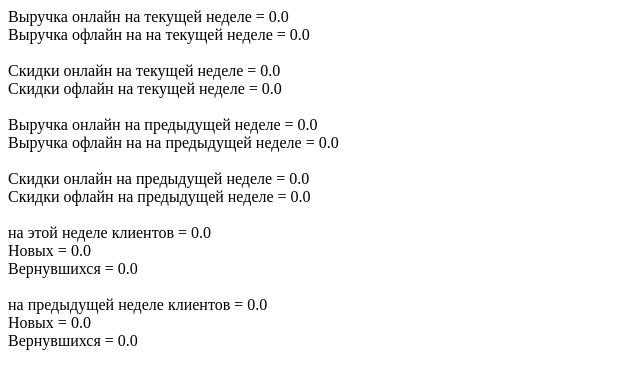
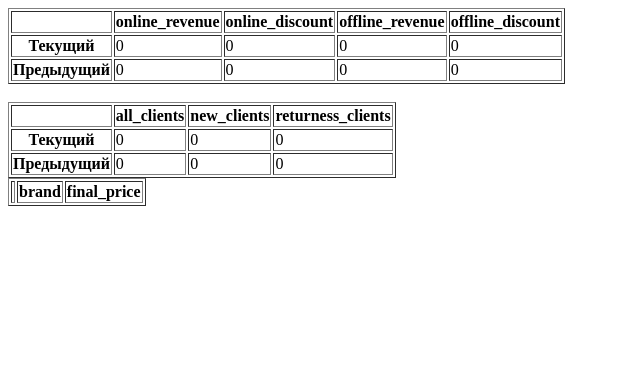
Before and after one commit to ShashkinRoman/beauty_market, a Django app: page / in a window 1280 px wide. Shown: the top 389 px of the page, without its empty margins (0-640 px from the left). Run offline with Django 3.2, Linux system fonts and the light colour scheme; data that the repository does not hold is empty.

Commit message:
add revenue by brands

```diff
--- a/beauty_market/settings.py
+++ b/beauty_market/settings.py
@@ -6,7 +6,7 @@ Generated by 'django-admin startproject' using Django 3.1.7.
 For more information on this file, see
 https://docs.djangoproject.com/en/3.1/topics/settings/
 
-For the full list of settings and their values, see
+For the full list of settings and their values, seebeautybox_crm@127.0.0.1
 https://docs.djangoproject.com/en/3.1/ref/settings/
 """
 import os
--- a/product_analytics/models.py
+++ b/product_analytics/models.py
@@ -1008,7 +1008,8 @@ class MarketProductItems(models.Model):
 
 class MarketProductParameters(models.Model):
     parameterid = models.AutoField(db_column='parameterID', primary_key=True)  # Field name made lowercase.
-    marketgroupid = models.ForeignKey(MarketProductGroups, models.DO_NOTHING, db_column='marketGroupID')  # Field name made lowercase.
+    marketgroupid = models.ForeignKey(MarketProductGroups, models.DO_NOTHING,
+                                      db_column='marketGroupID', related_name='rn_market_product_parameters')  # Field name made lowercase.
     name = models.CharField(max_length=255, blank=True, null=True)
     value = models.CharField(max_length=255, blank=True, null=True)
     created_at = models.DateTimeField(blank=True, null=True)
--- a/product_analytics/urls.py
+++ b/product_analytics/urls.py
@@ -2,5 +2,6 @@ from django.urls import path
 from product_analytics import views
 
 urlpatterns = [
-    path('', views.dashboard)
+    path('', views.dashboard),
+    path('revenue/', views.table_brands_revenue)
 ]
--- a/product_analytics/utils.py
+++ b/product_analytics/utils.py
@@ -15,9 +15,11 @@ from datetime import datetime, timedelta, date
 from calendar import monthrange
 from product_analytics.models import MarketOrdersProducts, MarketOrders
 from django.db.models import Count
+import pandas as pd
+from IPython.display import display, HTML
 
 
-def previous_period(currently_date: date, period: str):
+def count_currently_and_previous_date(currently_date: date, period: str):
     """
     count for currently and previous start an end dates for week, month, year
     :param currently_date: 2020-03-18
@@ -115,19 +117,47 @@ def count_active_clients_for_period(start_date: date, end_date: date,):
             }
 
 
+def revenue_by_brands(start_date: date, end_date:date):
+    orders = MarketOrdersProducts.objects.filter(
+        productid__marketgroupid__rn_market_product_parameters__name="Бренд").filter(orderid__status=4).filter(
+        created_at__range=(start_date, end_date)). \
+        values_list('orderid', 'productid', 'price', 'quantity', 'discount',
+                    'productid__marketgroupid__rn_market_product_parameters__name',
+                    'productid__marketgroupid__rn_market_product_parameters__value')
+
+    df = pd.DataFrame(orders, columns=['orderid', 'productid', 'price', 'quantity', 'discount', 'name_brand', 'brand'])
+    df['discount'] = pd.to_numeric(df['discount'])
+    df['bread'] = df['brand'].str.strip()
+    df['final_price'] = df.apply(lambda row: row.price * row.quantity * (100 - row.discount), axis=1)
+    brends_revenue = df.drop_duplicates(subset=['brand'])[['brand', 'final_price']].sort_values('final_price', ascending=False)
+    return brends_revenue.to_html()
+
+
 def dashboard_report(start_date, period):
-    dates = previous_period(start_date, period)
+    dates = count_currently_and_previous_date(start_date, period)
     currently_period_revenue = count_revenue_for_period(dates.get('currently_start'), dates.get('currently_end'))
     previous_period_revenue = count_revenue_for_period(dates.get('previous_start'), dates.get('previous_end'))
     currently_active_clients = count_active_clients_for_period(dates.get('currently_start'), dates.get('currently_end'))
     previous_active_clients = count_active_clients_for_period(dates.get('previous_start'), dates.get('previous_end'))
-    return currently_period_revenue, previous_period_revenue, currently_active_clients, previous_active_clients
+    df_revenue = pd.DataFrame([count_revenue_for_period(dates.get('currently_start'), dates.get('currently_end')),
+                       count_revenue_for_period(dates.get('previous_start'), dates.get('previous_end'))],
+                      index=['Текущий', 'Предыдущий'])
+    df_clients = pd.DataFrame([count_active_clients_for_period(dates.get('currently_start'), dates.get('currently_end')),
+                               count_active_clients_for_period(dates.get('previous_start'), dates.get('previous_end'))],
+                               index=['Текущий', 'Предыдущий'])
+    return df_revenue.to_html(float_format=lambda x: '%10.2f' % x), \
+           df_clients.to_html(float_format=lambda x: '%10.2f' % x)
+
+        # currently_period_revenue, previous_period_revenue, currently_active_clients, previous_active_clients
 
 
 def main():
     start_date = date.today()
     period = 'week'
+    # start_date = date(2021, 3, 10)
+    # end_date = date(2021, 3, 21)
 
+    dashboard_report(start_date, period)
     pass
 
 
--- a/product_analytics/views.py
+++ b/product_analytics/views.py
@@ -1,29 +1,43 @@
-from django.shortcuts import render
-from product_analytics.utils import dashboard_report
+from django.shortcuts import render, HttpResponse
+from product_analytics.utils import dashboard_report, revenue_by_brands, count_currently_and_previous_date
 from datetime import date
 
 
 # Create your views here.
+def table_brands_revenue(request):
+    date_period = count_currently_and_previous_date(date.today(), 'month')
+    revenue = revenue_by_brands(date_period.get('currently_start'), date_period.get('currently_end'))
+    return HttpResponse(revenue)
 
 
 def dashboard(request):
-    currently_period_revenue, previous_period_revenue, \
-    currently_active_clients, previous_active_clients = dashboard_report(date.today(), 'week')
-    return render(request, 'dashboard.html', {'currently_online_revenue': '%.1f' % currently_period_revenue.get('online_revenue'),
-                                              'currently_online_discount': '%.1f' % currently_period_revenue.get('online_discount'),
-                                              'currently_offline_revenue': '%.1f' % currently_period_revenue.get('offline_revenue'),
-                                              'currently_offline_discount': '%.1f' % currently_period_revenue.get('offline_discount'),
-
-                                              'previous_online_revenue': '%.1f' % previous_period_revenue.get('online_revenue'),
-                                              'previous_online_discount': '%.1f' % previous_period_revenue.get('online_discount'),
-                                              'previous_offline_revenue': '%.1f' % previous_period_revenue.get('offline_revenue'),
-                                              'previous_offline_discount': '%.1f' % previous_period_revenue.get('offline_discount'),
-
-                                              'currently_all_clients': '%.1f' % currently_active_clients.get("all_clients"),
-                                              'currently_new_clients': '%.1f' % currently_active_clients.get("new_clients"),
-                                              'currently_returness_clients': '%.1f' % currently_active_clients.get("returness_clients"),
-
-                                              'previous_all_clients': '%.1f' % previous_active_clients.get("all_clients"),
-                                              'previous_new_clinets': '%.1f' % previous_active_clients.get("new_clients"),
-                                              'previous_returness_clinets': '%.1f' % previous_active_clients.get("returness_clients")
-                                              })
+    revenue, clients = dashboard_report(date.today(), 'month')
+    date_period = count_currently_and_previous_date(date.today(), 'month')
+    revenue_brand = revenue_by_brands(date_period.get('currently_start'), date_period.get('currently_end'))
+    html = "<html><body>%s<br><body></html>" % revenue, clients, revenue_brand
+    return HttpResponse(html)
+    # pass
+# def dashboard(request):
+#     date_period = count_currently_and_previous_date(date.today(), 'month')
+#     currently_period_revenue, previous_period_revenue, \
+#     currently_active_clients, previous_active_clients = dashboard_report(date.today(), 'month')
+#     # revenue = revenue_by_brands(date_period.get('currently_start'), date_period.get('currently_end'))
+#     return render(request, 'dashboard.html', {'currently_online_revenue': '%.1f' % currently_period_revenue.get('online_revenue'),
+#                                               'currently_online_discount': '%.1f' % currently_period_revenue.get('online_discount'),
+#                                               'currently_offline_revenue': '%.1f' % currently_period_revenue.get('offline_revenue'),
+#                                               'currently_offline_discount': '%.1f' % currently_period_revenue.get('offline_discount'),
+#
+#                                               'previous_online_revenue': '%.1f' % previous_period_revenue.get('online_revenue'),
+#                                               'previous_online_discount': '%.1f' % previous_period_revenue.get('online_discount'),
+#                                               'previous_offline_revenue': '%.1f' % previous_period_revenue.get('offline_revenue'),
+#                                               'previous_offline_discount': '%.1f' % previous_period_revenue.get('offline_discount'),
+#
+#                                               'currently_all_clients': '%.1f' % currently_active_clients.get("all_clients"),
+#                                               'currently_new_clients': '%.1f' % currently_active_clients.get("new_clients"),
+#                                               'currently_returness_clients': '%.1f' % currently_active_clients.get("returness_clients"),
+#
+#                                               'previous_all_clients': '%.1f' % previous_active_clients.get("all_clients"),
+#                                               'previous_new_clinets': '%.1f' % previous_active_clients.get("new_clients"),
+#                                               'previous_returness_clinets': '%.1f' % previous_active_clients.get("returness_clients"),
+#                                               'revenue': revenue
+#                                               })
--- a/templates/dashboard.html
+++ b/templates/dashboard.html
@@ -22,6 +22,10 @@
     на предыдущей неделе клиентов = {{ previous_all_clients }}<br>
     Новых = {{ previous_new_clinets }}<br>
     Вернувшихся = {{ previous_returness_clinets }}<br>
+
+{#    {{ revenue }}#}
+
+
 </head>
 <body>
 
```
Also changed, not shown: product_analytics/cohorts.py (added).
